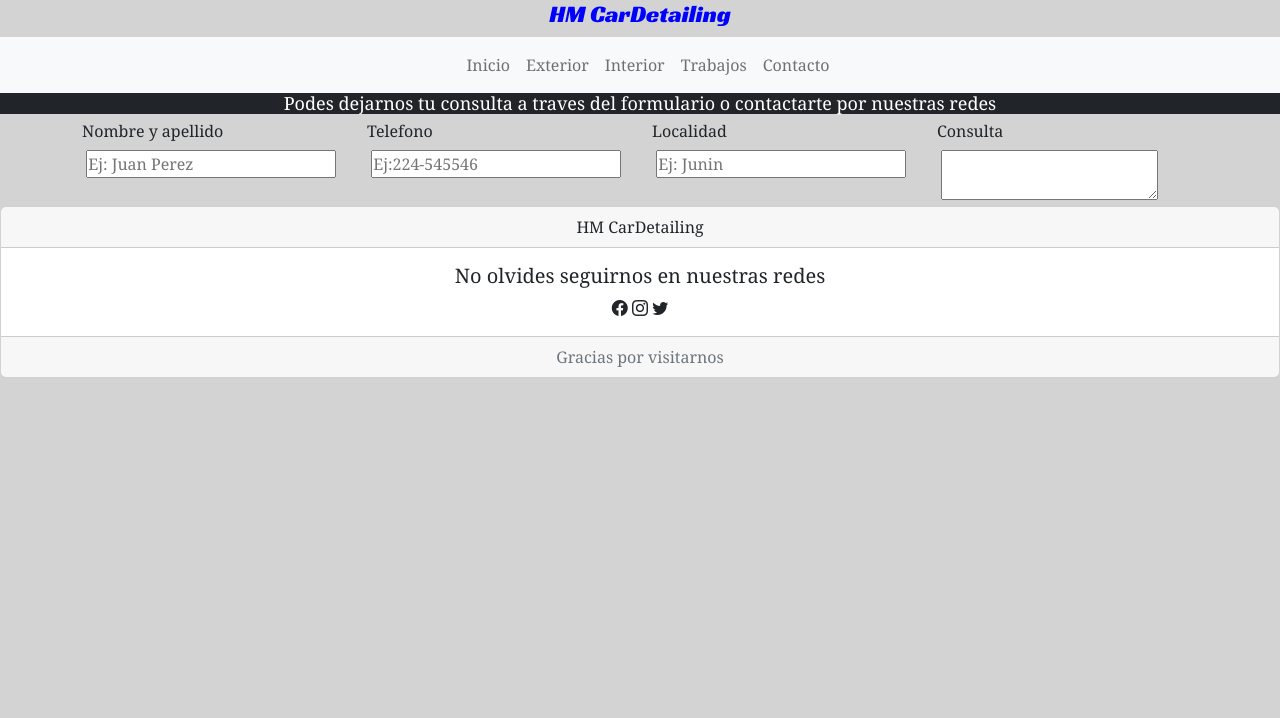
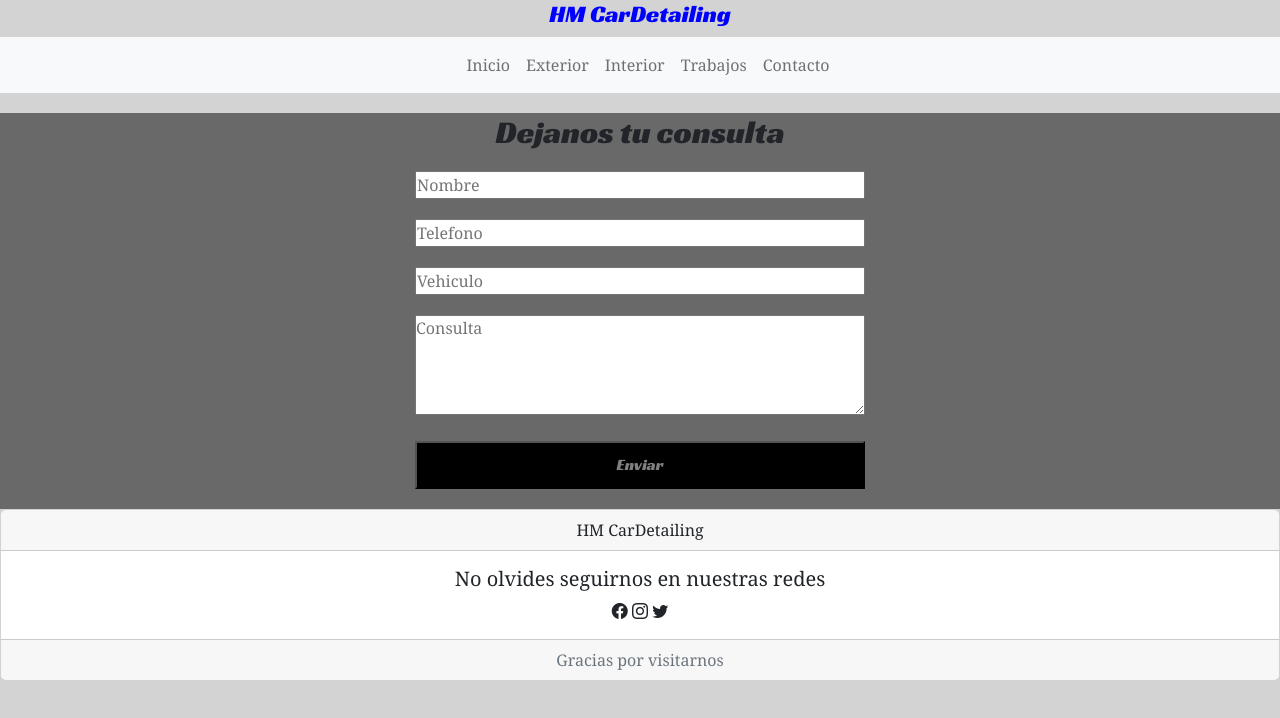
Before and after one commit to Guadalupeximenamolina/HM-CarDetailing, a plain HTML site: page paginas/contacto.html in a window 1280 px wide. Drawn offline with nearby package versions, Linux system fonts and the light colour scheme.

Commit message:
entrega3scss

```diff
--- a/css/Styles.css
+++ b/css/Styles.css
@@ -114,3 +114,46 @@ footer img { align-items: center;
         display: block;
          }
 }
+ /*Contacto*/
+ .contacto {
+    background-color: dimgray;
+    background-size: 100vw 100vh;
+    background-attachment: fixed;
+    margin: 0;
+ }
+
+ form {
+    width: 450px;
+    margin: auto;
+    box-sizing:border-box;
+    margin-top: 20px;
+ }
+ .textform {
+    text-align: center;
+    margin: 0%;
+    font-size: xx-large;
+    margin-bottom: 20px;
+    font-family: Racing Sans One,cursive;
+ }
+
+ input, textarea {
+    width: 100%;
+    margin-bottom: 20px;
+ }
+
+ textarea {
+    min-height: 100px;
+    max-height: 200px;
+    max-width: 100%;
+ }
+
+ #boton {
+    background-color:black;
+    color:grey;
+    font-family: Racing Sans One,cursive;
+    padding: 10px;
+ }
+ #boton:hover {
+    cursor: pointer;
+
+ }
--- a/paginas/contacto.html
+++ b/paginas/contacto.html
@@ -49,35 +49,13 @@
     <section class="contacto">
 
         <form action="">
-          <h2 class="text-center text-bg-dark">Podes dejarnos tu consulta a traves del formulario o contactarte por nuestras redes</h2>
-            <div class="container">
-              <div class="row">
-                <div class="col-md-3">
-                   <h3>Nombre y apellido</h3>
-                   <label id="Nombre y apellido" for="Nombre y apellido"></label>
-                   <input type="text" id="nombre-apellido" placeholder="Ej: Juan Perez" required>
-                </div>
 
-                <div class="col-md-3">
-                    <h3>Telefono</h3>
-                    <label id="Telefono" for="Telefono"></label>
-                    <input type="text" id="Telefono" placeholder="Ej:224-545546" required>
-                </div>
-
-                <div class="col-md-3 input-group-lg">
-                   <h3>Localidad</h3>
-                   <label id="Localidad" for="Localidad"></label>
-                   <input type="text" id="Localidad" placeholder="Ej: Junin" >
-                </div>
-
-                <div class="col-md-3">
-                   <h3>Consulta</h3>
-                   <label id="Su consulta" for="Su consulta"></label>
-                   <textarea class="text" name="Su consulta" id="Su consulta"></textarea>
-                </div>
-
-              </div>
-            </div>
+          <h2 class="textform">Dejanos tu consulta</h2>
+          <input type="text" name="Nombre" placeholder="Nombre">
+          <input type="text" name="Telefono" placeholder="Telefono">
+          <input type="text" name="vehiculo" placeholder="Vehiculo">
+          <textarea name="Mensaje" placeholder="Consulta"></textarea>
+          <input type="button" value="Enviar" id="boton">
 
         </form>
 
```
Also changed, not shown: index.html (+7 -4 lines), paginas/serviciosint.html (+3 -3 lines), scss/layout/_footer.scss (added), scss/main.scss (added), scss/pages/_contacto.scss (added), scss/pages/_index.scss (added), scss/pages/_serviciosext.scss (added), scss/pages/_serviciosint.scss (added), scss/pages/_trabajosrealizados.scss (added).
